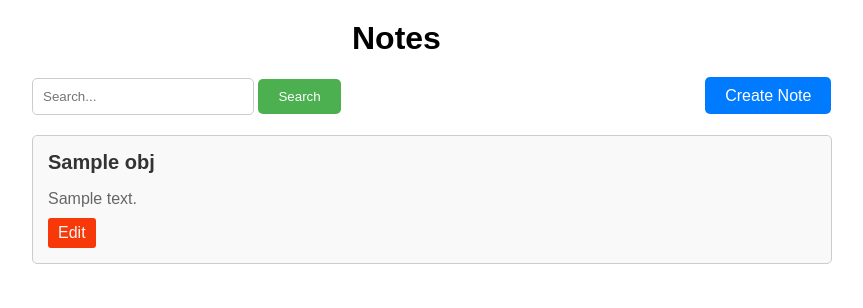
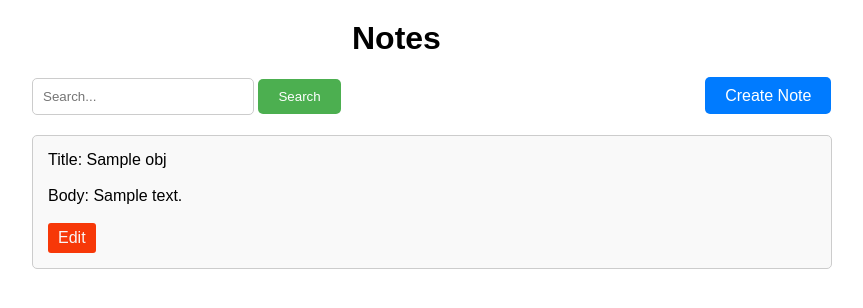
Before and after one commit to teja-revadi/project, a Django app: template notes/templates/notes/query_list.html in a window 1280 px wide. Shown: the top 308 px of the page, without its empty margins (208-1071 px from the left). Run offline with Django 4.2, Linux system fonts and the light colour scheme; the template is opened without the code that fills it: most values are stand-ins (such as "Sample title", 1, 10 or a date in 2020).

```diff
--- a/notes/templates/notes/query_list.html
+++ b/notes/templates/notes/query_list.html
@@ -64,6 +64,9 @@
         border-radius: 5px;
         cursor: pointer;
       }
+      .search-form button:hover {
+        background-color: rgb(0, 100, 1);;
+      }
 
       /* Create button styles */
       .create-button {
@@ -110,8 +113,13 @@
 
       {% for obj in object_list %}
       <div class="note">
-        <h2>{{ obj.title }}</h2>
-        <p>{{ obj.body }}</p>
+        <label for="id_title">Title:</label>
+        <span class="title">{{ obj.title }}</span>
+        <br><br>
+        <label for="id_body">Body:</label>
+        <span class="title">{{ obj.body }}</span>
+        <br>
+        <br>
         <a href="{% url 'edit_note' obj.id %}" class="edit-button">Edit</a>
       </div>
       {% empty %}
```
Also changed, not shown: README.md.
